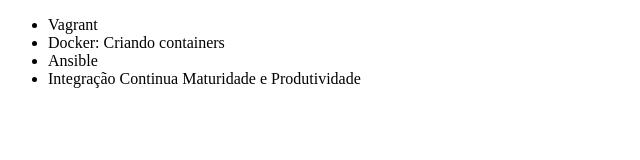
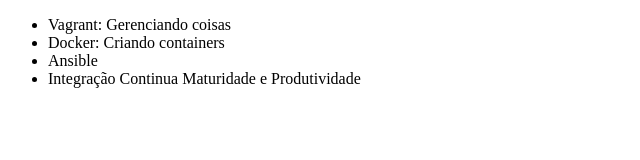
Before and after one commit to felipeoliveiragomes/felipe-alura, a plain HTML site: page index.html in a window 1280 px wide. Shown: the whole page, without its empty margins (0-640 px from the left). Drawn offline with Linux system fonts and the light colour scheme.

Commit message:
Corrigindo o curso Vagrant

```diff
--- a/index.html
+++ b/index.html
@@ -8,7 +8,7 @@
 </head>
 <body>
     <ul>
-        <li>Vagrant</li>
+        <li>Vagrant: Gerenciando coisas</li>
         <li>Docker: Criando containers</li>
         <li>Ansible</li>
         <li>Integração Continua Maturidade e Produtividade</li>
```
